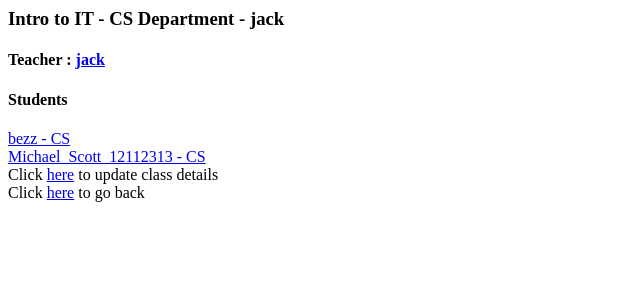
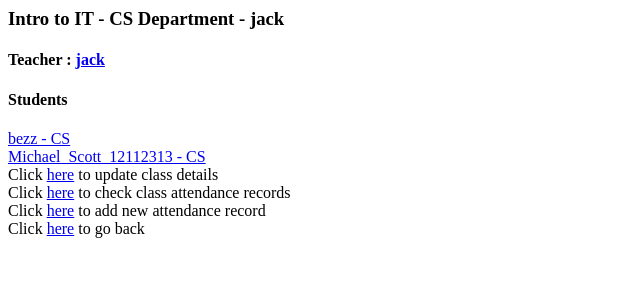
Before and after one commit to SarimAliKhan1998/appraisal_system_project, a Django app: page /courses/classes/1/ in a window 1280 px wide. Shown: the top 300 px of the page, without its empty margins (0-640 px from the left). Run offline with Django 3.2, Linux system fonts and the light colour scheme; data comes from the database, SQL or seed files in the repository; both versions use the stored data as it was after the commit.

Commit message:
modifications in attendance views and erd extension added

```diff
--- a/course/templates/course_class/course_class_detail.html
+++ b/course/templates/course_class/course_class_detail.html
@@ -20,6 +20,13 @@
     Click <a href="{% url 'courses:course-class-update-view' class.pk %}">here</a> to update class details
 </div>
 
+<div>
+    Click <a href="{% url 'courses:attendance-see-view' class.pk %}">here</a> to check class attendance records
+</div>
+
+<div>
+    Click <a href="{% url 'courses:attendance-grant-view' class.pk %}">here</a> to add new attendance record
+</div>
 
 <div>
     Click <a href="{% url 'courses:course-class-list-view' %}">here</a> to go back
--- a/course/views.py
+++ b/course/views.py
@@ -123,11 +123,20 @@ def attendance_see_view(request, pk):
     attendance_records = Attendance.objects.filter(subject = pk)
     print(attendance_records)
 
-    total_attendance = Attendance.objects.aggregate(Sum('no_of_attendances_possible'))
+    # total_attendance = Attendance.objects.aggregate(Sum('no_of_attendances_possible'))
+    total_attendance = attendance_records.aggregate(Sum('no_of_attendances_possible'))
     print(total_attendance)
 
+    context['total_attendance'] = total_attendance['no_of_attendances_possible__sum']
 
-    # print(course)
+    student_list = course_class.students.all()
+
+    for student in student_list:
+        student_attendance_records = Attendance.objects.filter(student = student.pk).filter(subject = pk)
+        student_attendance = student_attendance_records.aggregate(Sum('no_of_attendances_granted'))
+        student.class_attendance = student_attendance['no_of_attendances_granted__sum']
+
+    context['students'] = student_list
 
     return render (request,'attendance/attendance_see_view.html',context)
 
--- a/user/views.py
+++ b/user/views.py
@@ -30,6 +30,3 @@ def login_redirect_view(request):
         return redirect('students:student-detail-view', pk = (student.id))
     else:
         return render(request, "landing_page.html", {})
-
-
-    # return render()
```
Also changed, not shown: appraisal_system/settings.py (+8 -0 lines), course/templates/attendance/attendance_see_view.html (+11 -2 lines), db.sqlite3, erd.png (added), erd2.png (added), erd3.png (added), erd4.png (added), 1 other file.
